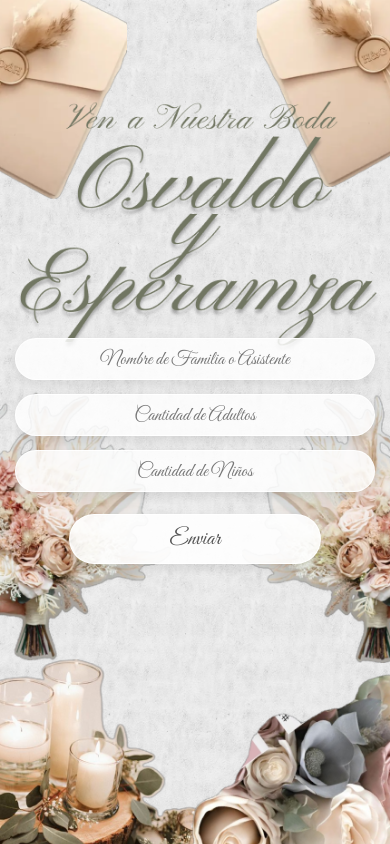
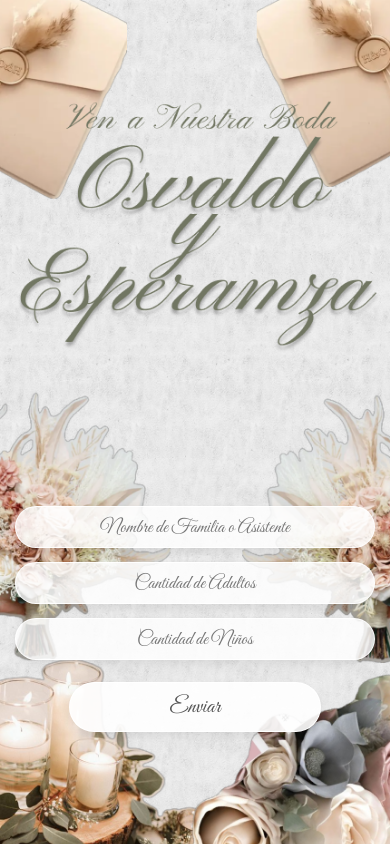
Before and after one commit to EbertonDr318/ConfirmacionBoda, a plain HTML site: page index.html in a window 390 px wide. Drawn offline with nearby package versions, Linux system fonts and the light colour scheme.

Commit message:
Update style.css
AJUSTE DE CAJONES 3

```diff
--- a/style.css
+++ b/style.css
@@ -119,7 +119,8 @@ body {
   border: 1px solid rgba(220, 38, 38, 0.45);
 }
 
-@media (max-width: 480px) {
+/* AJUSTE PARA TELÉFONOS: BAJAR MUCHO LOS CAMPOS */
+@media (max-width: 768px) {
   .container {
     max-width: 360px;
   }
@@ -128,9 +129,9 @@ body {
     font-size: 1.2rem;
   }
 
-  /* Bajamos el bloque de campos en celular */
   .overlay {
-    align-items: flex-start;   /* deja de centrar vertical y nos permite empujar */
-    padding-top: 40vh;         /* prueba 40% de la altura de la pantalla */
+    align-items: flex-start; /* deja de centrar vertical */
+    padding-top: 60vh;       /* LOS BAJA BASTANTE: prueba 60% de la altura */
+    padding-bottom: 10vh;    /* deja aire abajo para que no quede tan pegado */
   }
 }
```
